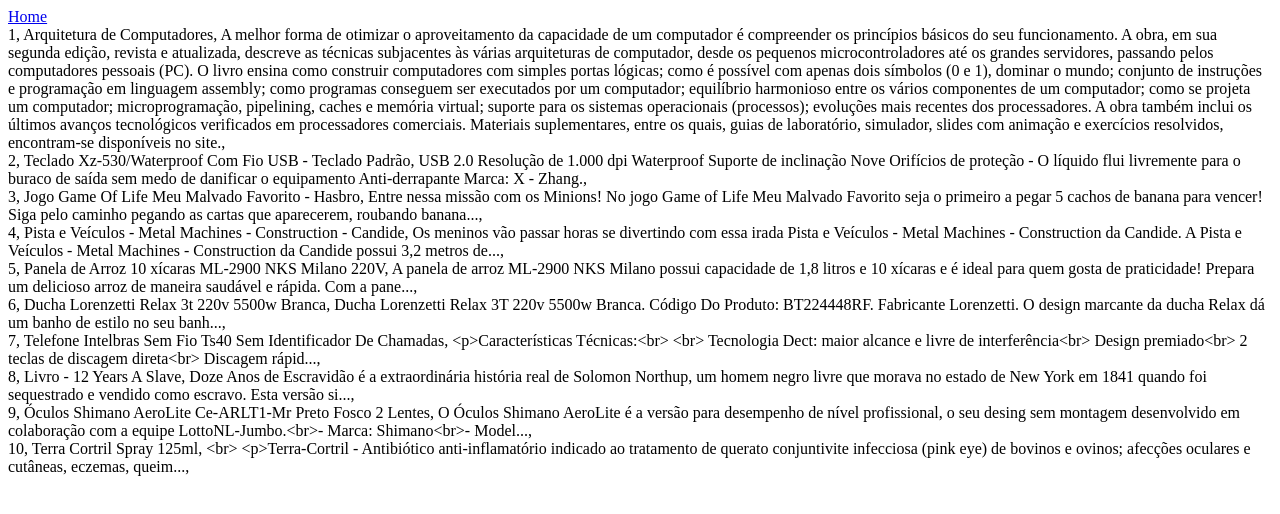
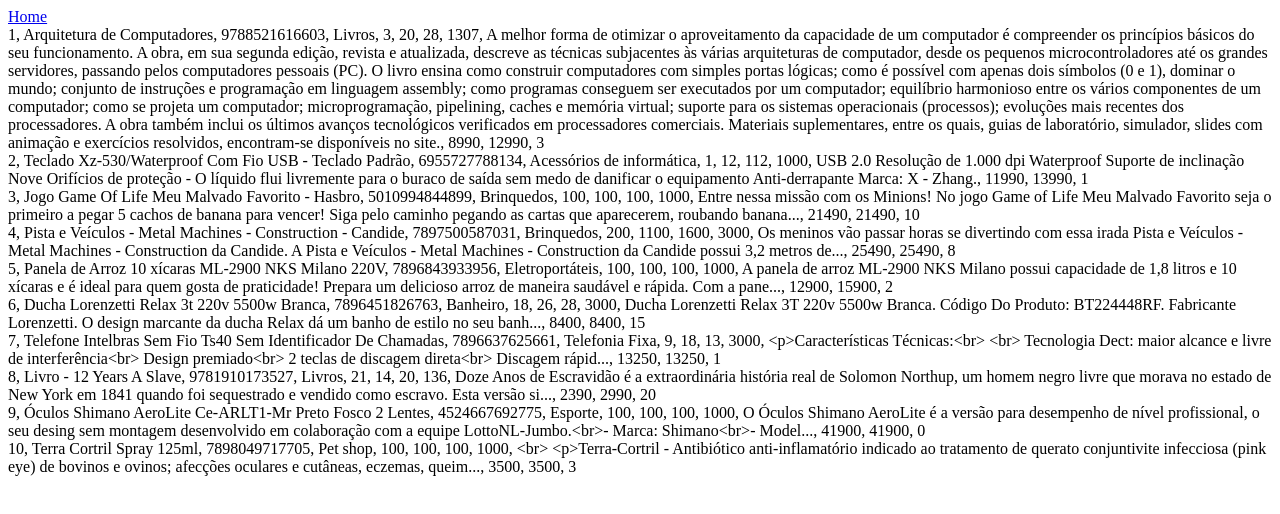
Before and after one commit to mahanmashoof/desafio-nodis, a React (Create React App) app: page /skus in a window 1280 px wide. Shown: the top 514 px of the page. Built offline with nearby package versions, Linux system fonts and the light colour scheme.

Commit message:
update home page icons

```diff
--- a/src/components/App.jsx
+++ b/src/components/App.jsx
@@ -36,8 +36,8 @@
       <Link to={`/skus/${props.id - 1}`}>
         <img class="product-card-img" alt="" src={props.imageUrl} />
       </Link>
-      <p>{props.name}</p>
       <p class="price">R$ {props.salePrice}</p>
+      <p id="product-card-text">{props.name}</p>
     </div>
   );
 }
@@ -109,7 +109,11 @@
       <Link to="/"> Home </Link>
       {products.map(product => (
         <div>
-          {product.id}, {product.name}, {product.description}, {product.price}
+          {product.id}, {product.name}, {product.ean}, {product.category},{" "}
+          {product.package.height}, {product.package.width},{" "}
+          {product.package.depth}, {product.package.weight},{" "}
+          {product.description}, {product.salePrice}, {product.promotionalPrice}
+          , {product.stock}
         </div>
       ))}
     </div>
--- a/src/styles.scss
+++ b/src/styles.scss
@@ -6,6 +6,10 @@
   font-size: 3rem;
   padding: 1% 0;
   color: #155932;
+}
+
+#product-card-text {
+  height: 4rem;
 }
 
 h1, h2, h3 {
@@ -35,17 +39,18 @@
 
 .price {
   color: red;
+  font-weight: bold;
 }
 
 .product-card {
-  margin: 20px 5%;
-  width: 40%;
+  margin: 20px 3%;
+  width: 27%;
   text-align: center;
   float:left;
 }
 
 .product-card-img {
-  height: 10rem;
+  height: 15rem;
 }
 
 .product-img {
```
